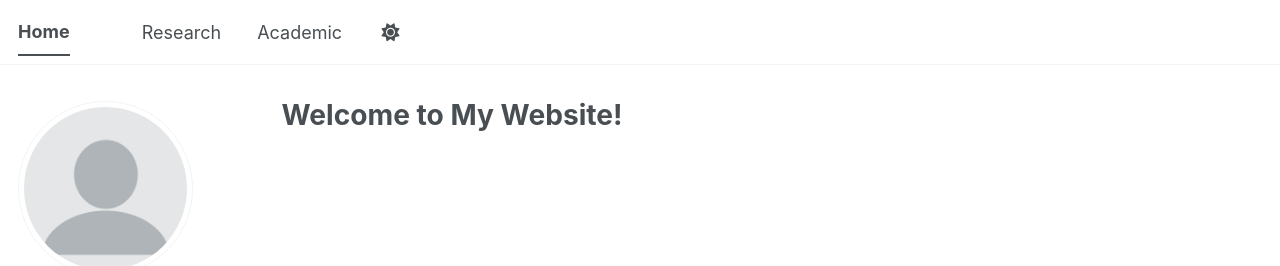
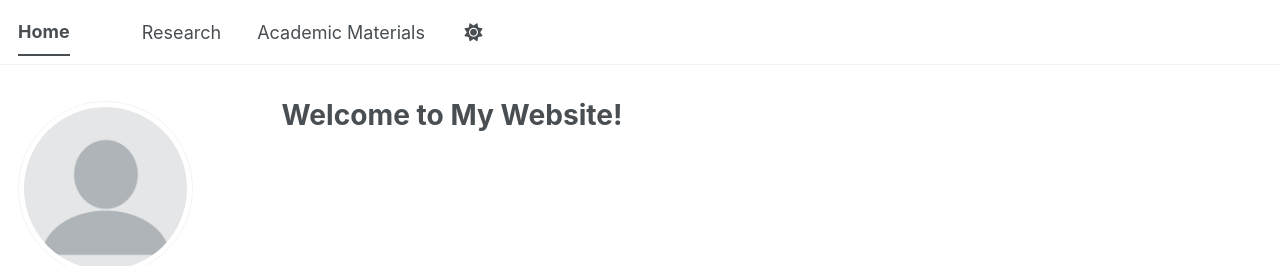
Before and after one commit to syahidizzulhaq/syahidizzulhaq.github.io, a Jekyll site: the page built from _pages/about.md, in a window 1280 px wide. Shown: the top 266 px of the page. Built offline with Jekyll 4.4.1, drawn with Linux system fonts in a browser that asks for light colours; some web fonts are replaced; a script bundle is joined from its source files by our own code; library files that are not in the unit come from our copies.

Commit message:
Update navigation.yml

```diff
--- a/_data/navigation.yml
+++ b/_data/navigation.yml
@@ -14,7 +14,7 @@ main:
   # - title: "Talks"
   #  url: /talks/
 
-  - title: "Academic"
+  - title: "Academic Materials"
     url: /teaching/
 
   #- title: "Portfolio"
```
